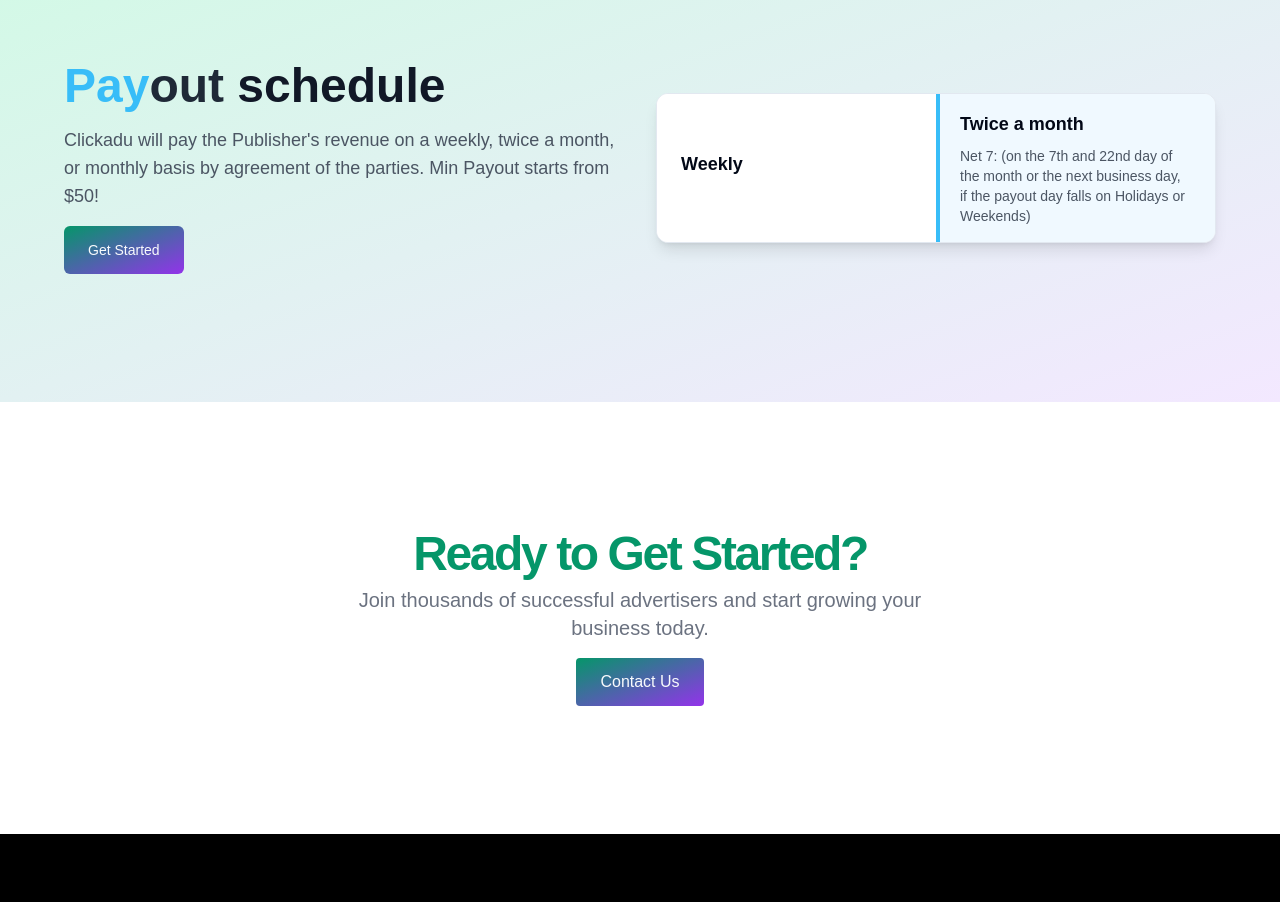
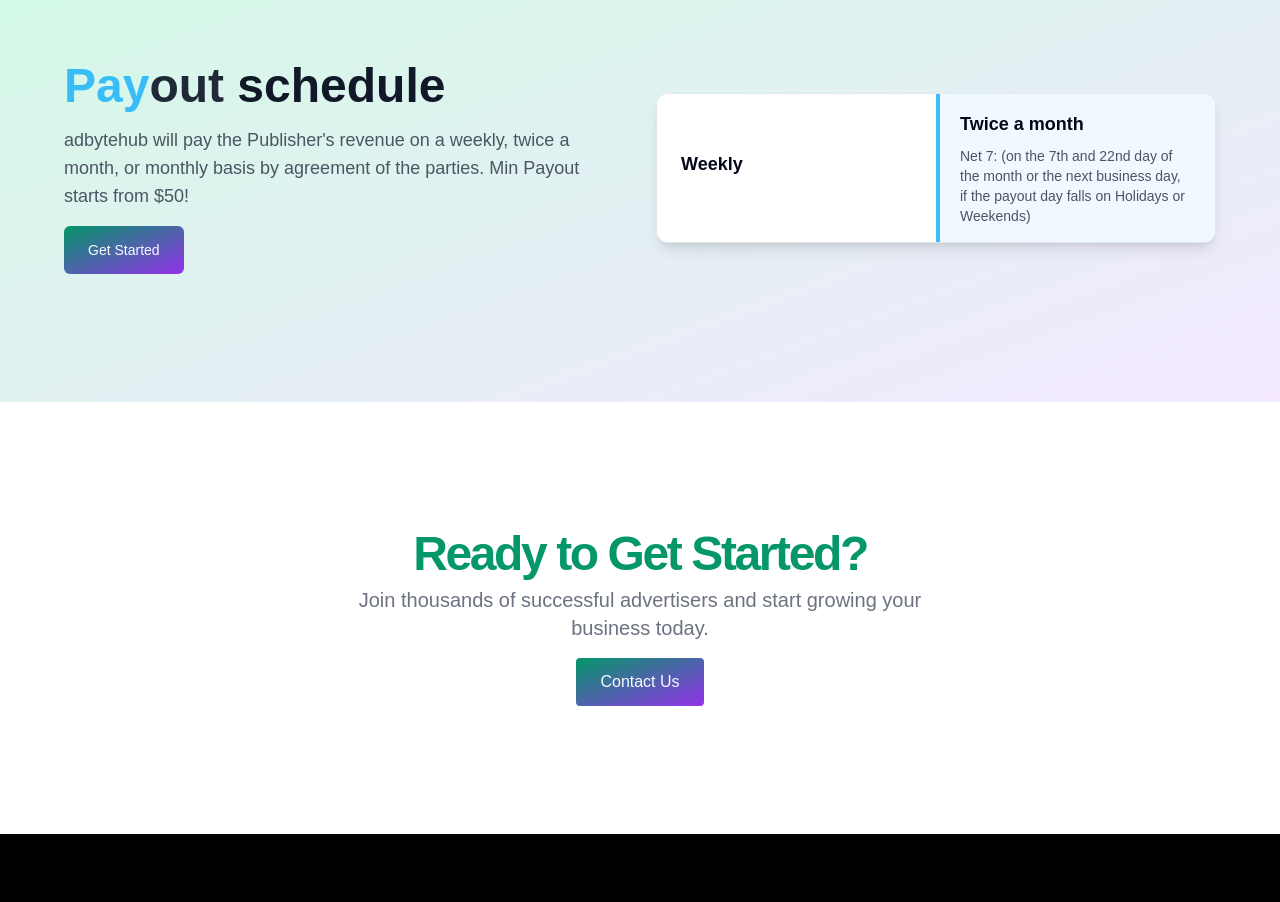
Before and after one commit to Antima1123/newmobisaturn, a Next.js app: page /advertiser in a window 1280 px wide. Shown: the part 3300-4202 px from the top of the page. Built offline with nearby package versions, Linux system fonts and the light colour scheme; what hono would draw is missing.

Commit message:
adbytehub

```diff
--- a/components/payout.tsx
+++ b/components/payout.tsx
@@ -9,7 +9,7 @@
 export default function PayOut() {
   const [selectedOption, setSelectedOption] = useState("weekly")
   const [isAutoSwitching, setIsAutoSwitching] = useState(true)
-  const {onOpen,isOpen} = useOpenContactUs();
+  const { onOpen } = useOpenContactUs();
 
   useEffect(() => {
     let interval: NodeJS.Timeout
@@ -62,7 +62,7 @@
               <span className="text-gray-900"> schedule</span>
             </h1>
             <p className="text-gray-600 text-lg">
-              Clickadu will pay the Publisher&apos;s revenue on a weekly,
+              adbytehub will pay the Publisher&apos;s revenue on a weekly,
               twice a month, or monthly basis by agreement of the
               parties. Min Payout starts from $50!
             </p>
```
